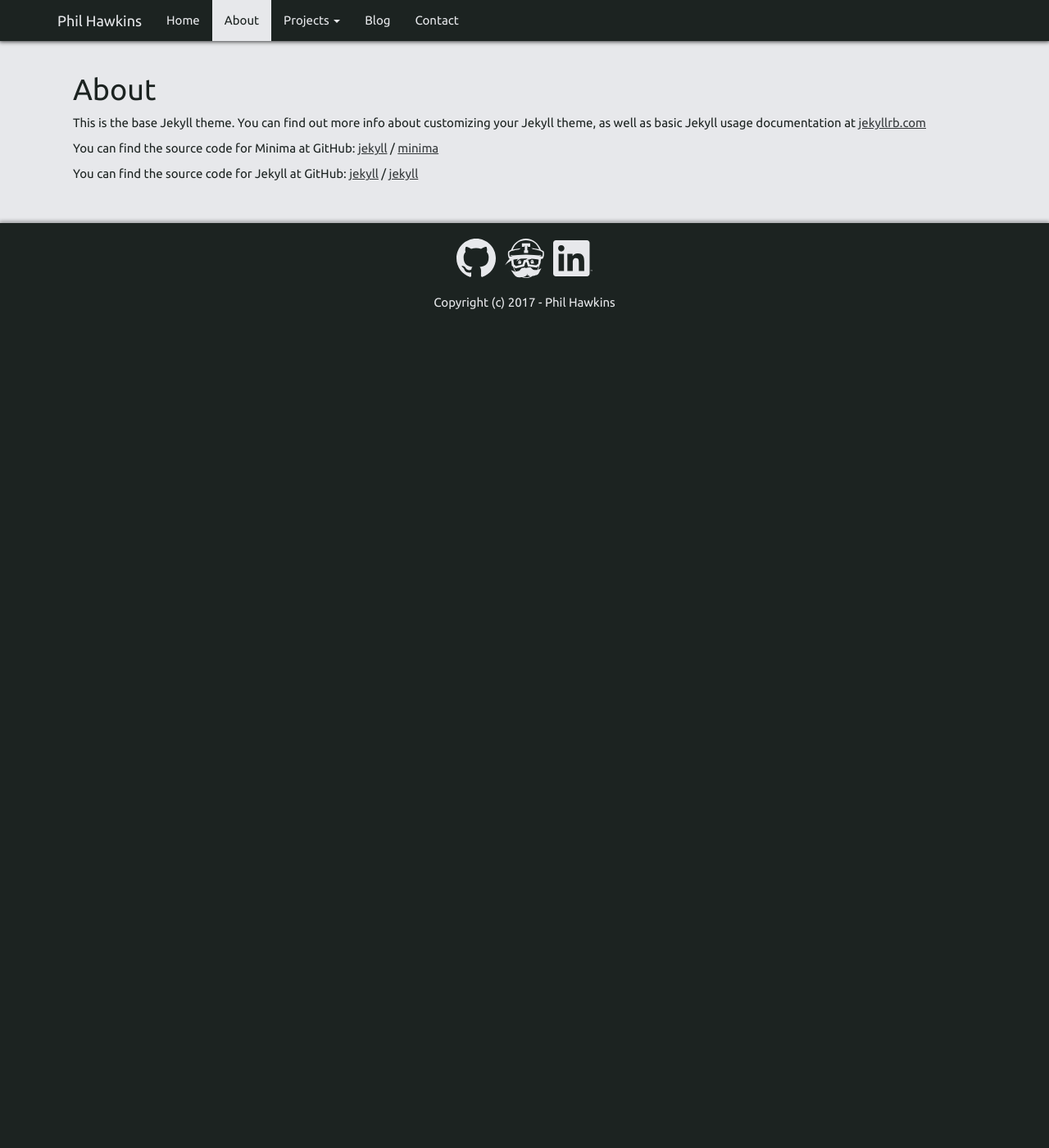
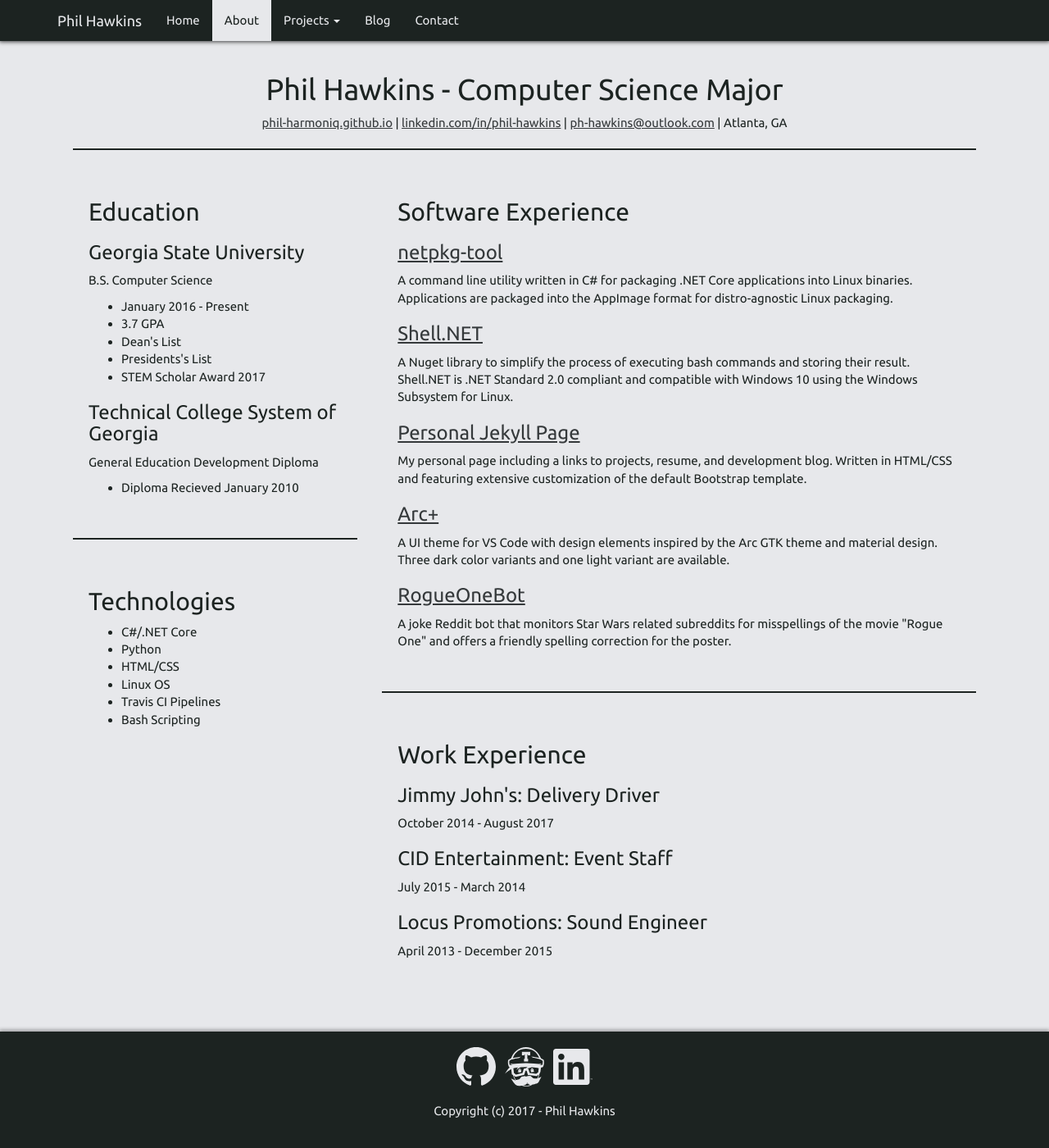
Before and after one commit to phil-harmoniq/phil-harmoniq.github.io, a Jekyll site: the page built from about.html, in a window 1280 px wide and 1400 px high. Shown: the whole window at 82% size. Built offline with Jekyll 4.4.1, drawn with Linux system fonts in a browser that asks for light colours; nearby versions of some CDN libraries.

Commit message:
Begin resume work

```diff
--- /dev/null
+++ b/about.html
@@ -0,0 +1,114 @@
+---
+layout: page
+permalink: /about/
+---
+
+<div class="about-style">
+  <div class="text-center">
+    <h1>Phil Hawkins - Computer Science Major</h1>
+    <p>
+      <a href="https://phil-harmoniq.github.io/">phil-harmoniq.github.io</a>
+      |
+      <a href="https://www.linkedin.com/in/phil-hawkins">linkedin.com/in/phil-hawkins</a>
+      |
+      <a href="mailto@ph-hawkins@outlook.com">ph-hawkins@outlook.com</a>
+      |
+      Atlanta, GA
+    </p>
+  </div>
+
+  <hr>
+
+  <div class="row">
+
+    <div class="col-md-4">
+      <div class="well">
+        <h2>Education</h2>
+
+        <h3>Georgia State University</h3>
+        <p>B.S. Computer Science</p>
+        <ul>
+          <li>January 2016 - Present</li>
+          <li>3.7 GPA</li>
+          <li>Dean's List</li>
+          <li>Presidents's List</li>
+          <li>STEM Scholar Award 2017</li>
+        </ul>
+
+        <h3>Technical College System of Georgia</h3>
+        <p>General Education Development Diploma</p>
+        <ul>
+          <li>Diploma Recieved January 2010</li>
+        </ul>
+      </div>
+
+      <hr>
+
+      <div class="well">
+        <h2>Technologies</h2>
+        <ul>
+          <li>C#/.NET Core</li>
+          <li>Python</li>
+          <li>HTML/CSS</li>
+          <li>Linux OS</li>
+          <li>Travis CI Pipelines</li>
+          <li>Bash Scripting</li>
+        </ul>
+      </div>
+    </div>
+
+    <div class="col-md-8">
+
+      <div class="well">
+        <h2>Software Experience</h2>
+
+        <h3><a href="/netpkg-tool/">netpkg-tool</a></h3>
+        <p>
+          A command line utility written in C# for packaging .NET Core applications into Linux binaries.
+          Applications are packaged into the AppImage format for distro-agnostic Linux packaging.
+        </p>
+
+        <h3><a href="https://github.com/phil-harmoniq/Shell.NET">Shell.NET</a></h3>
+        <p>
+          A Nuget library to simplify the process of executing bash commands and storing their result.
+          Shell.NET is .NET Standard 2.0 compliant and compatible with Windows 10 using the Windows Subsystem for Linux.
+        </p>
+
+        <h3><a href="https://github.com/phil-harmoniq/phil-harmoniq.github.io">Personal Jekyll Page</a></h3>
+        <p>
+          My personal page including a links to projects, resume, and development blog.
+          Written in HTML/CSS and featuring extensive customization of the default Bootstrap template.
+        </p>
+
+        <h3><a href="https://github.com/phil-harmoniq/arc-plus">Arc+</a></h3>
+        <p>
+          A UI theme for VS Code with design elements inspired by the Arc GTK theme and material design.
+          Three dark color variants and one light variant are available.
+        </p>
+
+        <h3><a href="https://github.com/phil-harmoniq/RogueOneBot">RogueOneBot</a></h3>
+        <p>
+          A joke Reddit bot that monitors Star Wars related subreddits for misspellings of the movie "Rogue One"
+          and offers a friendly spelling correction for the poster.
+        </p>
+      </div>
+
+      <hr>
+
+      <div class="well">
+        <h2>Work Experience</h2>
+
+        <h3>Jimmy John's: Delivery Driver</h3>
+        <p>October 2014 - August 2017</p>
+
+        <h3>CID Entertainment: Event Staff</h3>
+        <p>July 2015 - March 2014</p>
+
+        <h3>Locus Promotions: Sound Engineer</h3>
+        <p>April 2013 - December 2015</p>
+      </div>
+
+    </div>
+
+  </div>
+</div>
--- a/about.md
+++ /dev/null
@@ -1,18 +0,0 @@
----
-layout: page
-title: About
-permalink: /about/
----
-
-This is the base Jekyll theme. You can find out more info about customizing your Jekyll theme, as well as basic Jekyll usage documentation at [jekyllrb.com](https://jekyllrb.com/)
-
-You can find the source code for Minima at GitHub:
-[jekyll][jekyll-organization] /
-[minima](https://github.com/jekyll/minima)
-
-You can find the source code for Jekyll at GitHub:
-[jekyll][jekyll-organization] /
-[jekyll](https://github.com/jekyll/jekyll)
-
-
-[jekyll-organization]: https://github.com/jekyll
--- a/assets/css/main.css
+++ b/assets/css/main.css
@@ -210,6 +210,12 @@ body {
     padding-top: 15px;
 }
 
+hr {
+    background-color: var(--jungle) !important;
+    color: var(--jungle) !important;
+    height: 2px !important;
+}
+
 :root {
     /* Primary palette: Smooth */
     --eerie-black: rgb(23, 25, 25);
```
